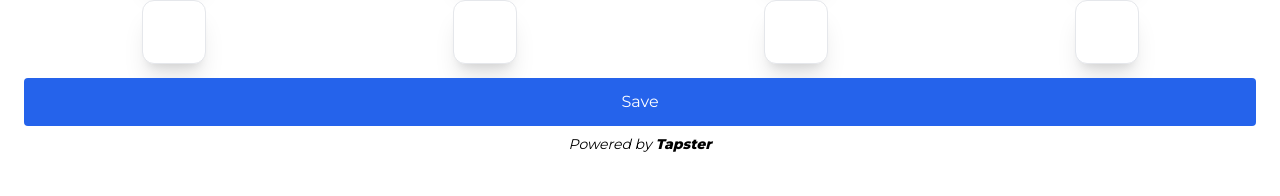
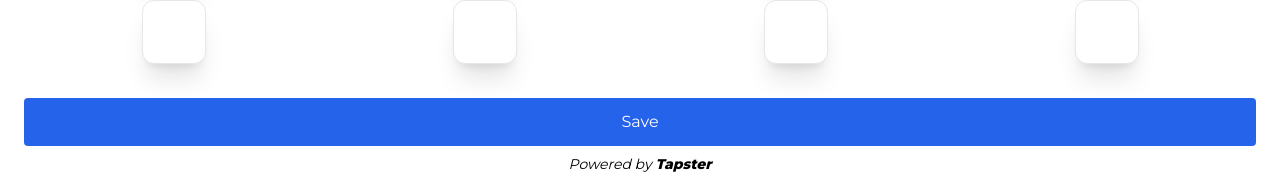
Before and after one commit to imohammedakash/TapSter, a Next.js app: page /profile in a window 1280 px wide. Shown: the part 580-776 px from the top of the page. Built offline with nearby package versions, Linux system fonts and the light colour scheme.

Commit message:
mvc developed

```diff
--- a/component/Profile/Profile.jsx
+++ b/component/Profile/Profile.jsx
@@ -136,7 +136,7 @@ const Profile = ({ id }) => {
               </div>
             ))}
         </div>
-        <div className="w-full mt-1 px-4">
+        <div className="w-full mt-6 px-4">
           <h2 className="w-full text-center py-3 bg-blue-600 text-white rounded">
             Save
           </h2>
```
